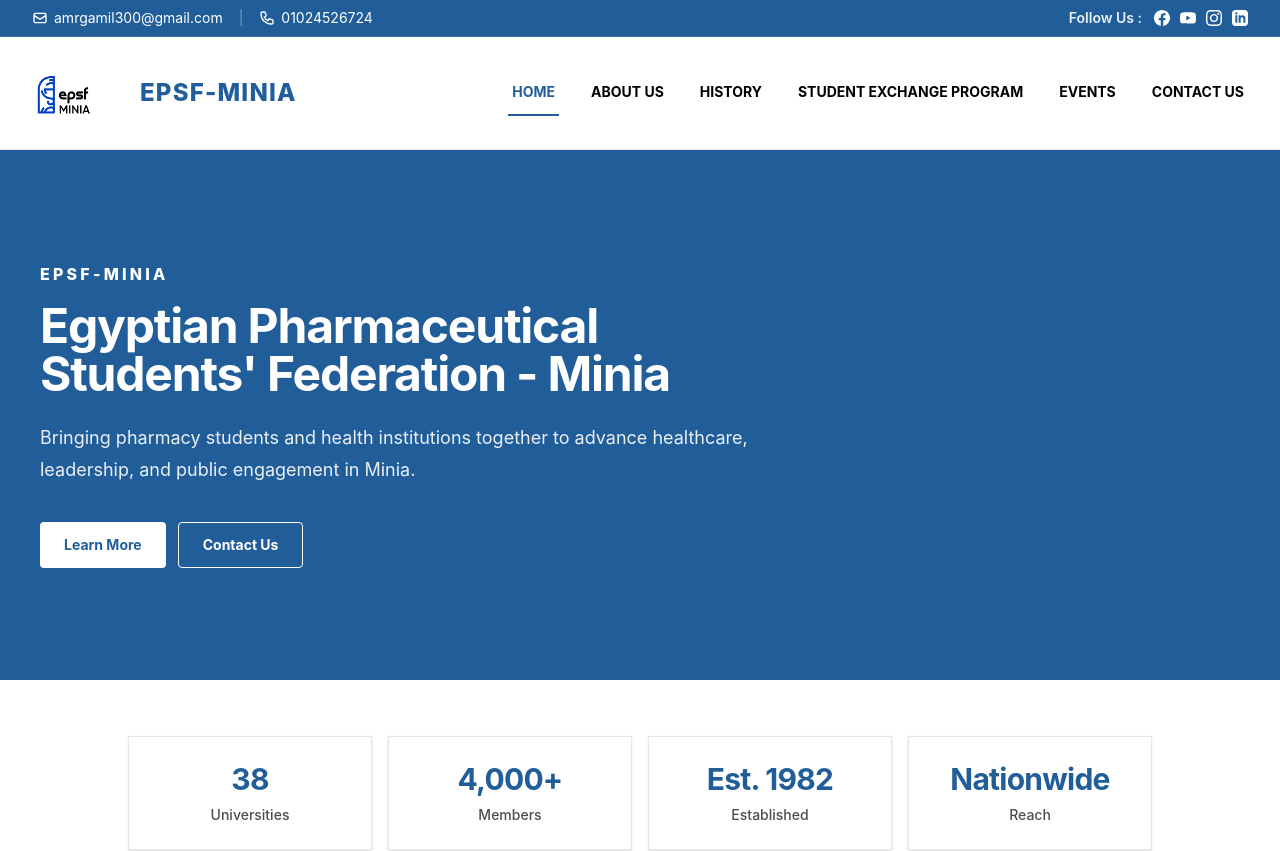
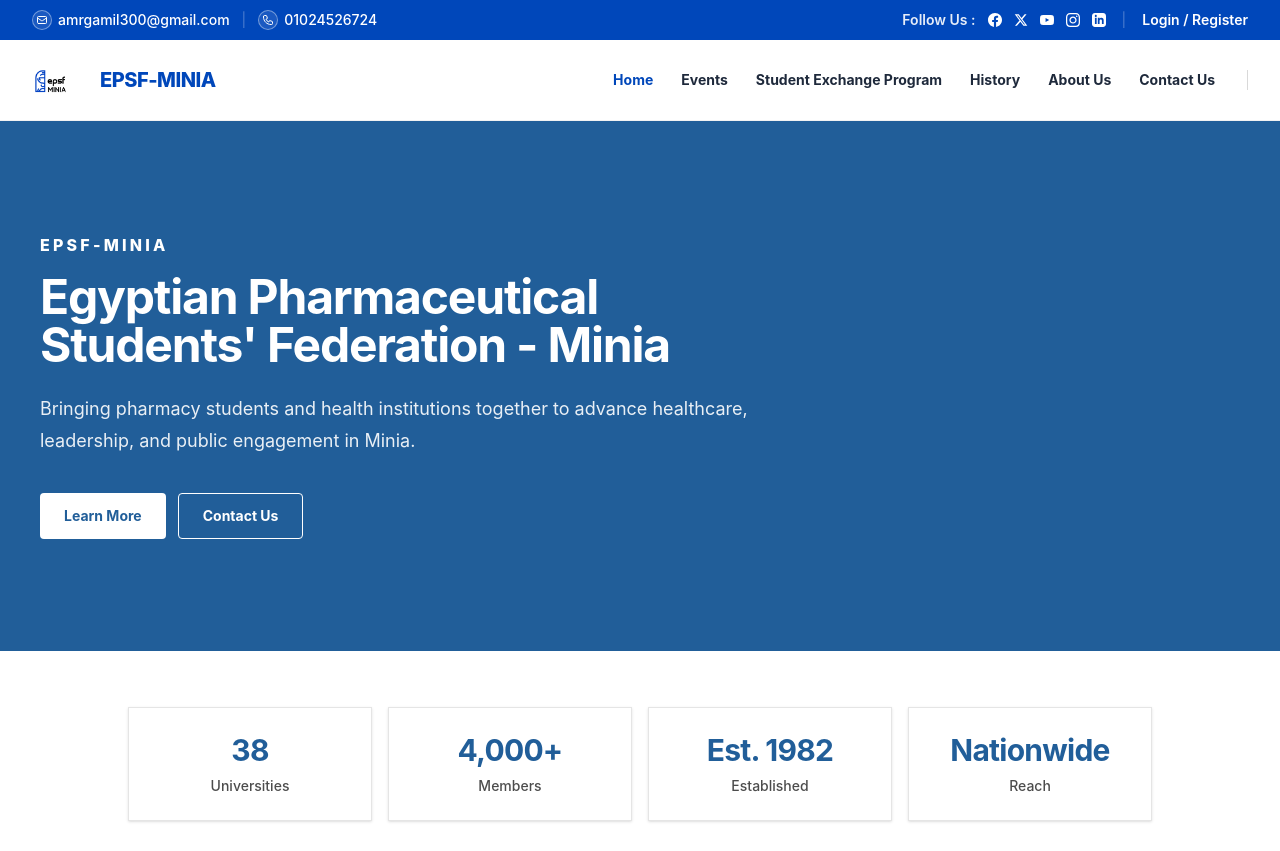
Before and after one commit to kamalalshinawi/epsf-minia, a React (Vite) app: page / in a window 1280 px wide. Shown: the top 851 px of the page. Built offline with nearby package versions, Linux system fonts and the light colour scheme.

Commit message:
style(navbar): match top banner and navbar styling exactly with reference design

```diff
--- a/src/components/Navbar.tsx
+++ b/src/components/Navbar.tsx
@@ -7,10 +7,10 @@
 
 const NAVIGATION_LINKS: NavLink[] = [
   { label: 'Home', path: '/' },
+  { label: 'Events', path: '/events' },
+  { label: 'Student Exchange Program', path: '/student-exchange' },
+  { label: 'History', path: '/history' },
   { label: 'About Us', path: '/about' },
-  { label: 'History', path: '/history' },
-  { label: 'Student Exchange Program', path: '/student-exchange' },
-  { label: 'Events', path: '/events' },
   { label: 'Contact Us', path: '/contact' },
 ]
 
@@ -20,52 +20,71 @@
 
 export const Navbar = ({ organizationName = ORGANIZATION_NAME }: NavbarProps): React.JSX.Element => {
   const [isMenuOpen, setIsMenuOpen] = useState(false)
+
   const linkClassName = ({ isActive }: { isActive: boolean }): string =>
-    `border-b-2 px-1 py-3 text-sm font-bold uppercase transition-colors ${isActive
-      ? 'border-[#215E99] text-[#215E99]'
-      : 'border-transparent text-black hover:border-[#215E99] hover:text-[#215E99]'}`
+    `text-sm font-bold transition-colors ${isActive
+      ? 'text-[#0047ba]'
+      : 'text-[#1e293b] hover:text-[#0047ba]'}`
 
   return (
-    <header className="border-b border-black/10 bg-white shadow-xs">
-      <nav className="mx-auto max-w-7xl px-5 sm:px-6 lg:px-8" aria-label="Primary navigation">
-        <div className="flex min-h-24 items-center justify-between gap-4 py-2">
-          <RouterNavLink to="/" className="flex items-center gap-3 text-[#215E99]" aria-label={`${organizationName} home`}>
+    <header className="border-b border-black/5 bg-white">
+      <nav className="mx-auto max-w-7xl px-4 sm:px-6 lg:px-8" aria-label="Primary navigation">
+        <div className="flex h-20 items-center justify-between gap-4 py-2">
+          {/* Logo & Brand title */}
+          <RouterNavLink to="/" className="flex items-center gap-3" aria-label={`${organizationName} home`}>
             <img
               src={logo}
-              alt="EPSF-MINIA Official Logo"
-              className="h-16 w-16 object-contain sm:h-20 sm:w-20 md:h-24 md:w-24 transition-transform duration-200 hover:scale-105"
+              alt="EPSF Logo"
+              className="h-12 w-auto object-contain sm:h-14 transition-transform duration-200 hover:scale-105"
             />
-            <span className="text-lg font-extrabold uppercase tracking-wider sm:text-xl md:text-2xl text-[#215E99]">
+            <span className="text-lg font-extrabold uppercase tracking-tight text-[#0047ba] sm:text-xl">
               {organizationName}
             </span>
           </RouterNavLink>
 
+          {/* Desktop Navigation Links */}
           <div className="hidden items-center gap-5 lg:flex lg:gap-7">
             {NAVIGATION_LINKS.map(({ label, path }) => (
-              <RouterNavLink key={path} to={path} end={path === '/'} className={linkClassName}>{label}</RouterNavLink>
+              <RouterNavLink key={path} to={path} end={path === '/'} className={linkClassName}>
+                {label}
+              </RouterNavLink>
             ))}
+            {/* Vertical Separator Line matching screenshot */}
+            <span className="h-5 w-px bg-black/15 ml-1" aria-hidden="true" />
           </div>
 
+          {/* Mobile menu toggle */}
           <button
             type="button"
-            className="inline-flex items-center justify-center rounded-sm p-2 text-[#215E99] transition-colors hover:bg-black/5 lg:hidden"
+            className="inline-flex items-center justify-center rounded-md p-2 text-[#0047ba] transition-colors hover:bg-black/5 lg:hidden"
             aria-expanded={isMenuOpen}
             aria-controls="mobile-navigation"
             aria-label={isMenuOpen ? 'Close navigation menu' : 'Open navigation menu'}
             onClick={() => setIsMenuOpen((open) => !open)}
           >
-            <svg className="h-7 w-7" viewBox="0 0 24 24" fill="none" stroke="currentColor" strokeWidth="2" aria-hidden="true">
+            <svg className="h-6 w-6" viewBox="0 0 24 24" fill="none" stroke="currentColor" strokeWidth="2" aria-hidden="true">
               {isMenuOpen ? <path strokeLinecap="round" d="M6 6l12 12M18 6L6 18" /> : <path strokeLinecap="round" d="M4 7h16M4 12h16M4 17h16" />}
             </svg>
           </button>
         </div>
 
+        {/* Mobile Navigation Drawer */}
         {isMenuOpen && (
-          <div id="mobile-navigation" className="border-t border-black/10 py-2 lg:hidden">
+          <div id="mobile-navigation" className="border-t border-black/10 py-3 lg:hidden space-y-1">
             {NAVIGATION_LINKS.map(({ label, path }) => (
-              <RouterNavLink key={path} to={path} end={path === '/'} onClick={() => setIsMenuOpen(false)} className={({ isActive }) =>
-                `block border-l-2 px-4 py-3 text-sm font-bold uppercase transition-colors ${isActive ? 'border-[#215E99] bg-black/5 text-[#215E99]' : 'border-transparent text-black hover:border-[#215E99] hover:bg-black/5 hover:text-[#215E99]'}`
-              }>{label}</RouterNavLink>
+              <RouterNavLink
+                key={path}
+                to={path}
+                end={path === '/'}
+                onClick={() => setIsMenuOpen(false)}
+                className={({ isActive }) =>
+                  `block px-4 py-2.5 text-sm font-bold transition-colors rounded-md ${
+                    isActive ? 'bg-[#0047ba]/10 text-[#0047ba]' : 'text-[#1e293b] hover:bg-black/5 hover:text-[#0047ba]'
+                  }`
+                }
+              >
+                {label}
+              </RouterNavLink>
             ))}
           </div>
         )}
--- a/src/components/TopBanner.tsx
+++ b/src/components/TopBanner.tsx
@@ -1,16 +1,17 @@
 export const TopBanner = (): React.JSX.Element => {
   return (
-    <div className="bg-[#215E99] text-white text-xs sm:text-sm border-b border-white/10">
-      <div className="mx-auto max-w-7xl px-4 sm:px-6 lg:px-8 py-2 flex flex-col sm:flex-row items-center justify-between gap-2">
+    <div className="bg-[#0047ba] text-white text-xs sm:text-sm">
+      <div className="mx-auto max-w-7xl px-4 sm:px-6 lg:px-8 py-2.5 flex flex-col sm:flex-row items-center justify-between gap-2">
         {/* Left side: Contact info */}
-        <div className="flex items-center gap-3 sm:gap-4 flex-wrap justify-center sm:justify-start">
+        <div className="flex items-center gap-2 sm:gap-3 flex-wrap justify-center sm:justify-start">
           <a
             href="mailto:amrgamil300@gmail.com"
             className="flex items-center gap-1.5 hover:opacity-80 transition-opacity"
             aria-label="Email us at amrgamil300@gmail.com"
           >
+            <div className="flex h-5 w-5 items-center justify-center rounded-full border border-white/40 bg-white/10">
               <svg
-              className="w-4 h-4 shrink-0"
+                className="w-3 h-3 text-white"
                 fill="none"
                 stroke="currentColor"
                 viewBox="0 0 24 24"
@@ -23,18 +24,20 @@
                   d="M3 8l7.89 5.26a2 2 0 002.22 0L21 8M5 19h14a2 2 0 002-2V7a2 2 0 00-2-2H5a2 2 0 00-2 2v10a2 2 0 002 2z"
                 />
               </svg>
-            <span>amrgamil300@gmail.com</span>
+            </div>
+            <span className="font-medium text-xs sm:text-sm">amrgamil300@gmail.com</span>
           </a>
 
-          <span className="hidden sm:inline-block text-white/40">|</span>
+          <span className="text-white/30 hidden sm:inline">|</span>
 
           <a
             href="tel:01024526724"
             className="flex items-center gap-1.5 hover:opacity-80 transition-opacity"
             aria-label="Call us at 01024526724"
           >
+            <div className="flex h-5 w-5 items-center justify-center rounded-full border border-white/40 bg-white/10">
               <svg
-              className="w-4 h-4 shrink-0"
+                className="w-3 h-3 text-white"
                 fill="none"
                 stroke="currentColor"
                 viewBox="0 0 24 24"
@@ -47,14 +50,16 @@
                   d="M3 5a2 2 0 012-2h3.28a1 1 0 01.948.684l1.498 4.493a1 1 0 01-.502 1.21l-2.257 1.13a11.042 11.042 0 005.516 5.516l1.13-2.257a1 1 0 011.21-.502l4.493 1.498a1 1 0 01.684.949V19a2 2 0 01-2 2h-1C9.716 21 3 14.284 3 6V5z"
                 />
               </svg>
-            <span>01024526724</span>
+            </div>
+            <span className="font-medium text-xs sm:text-sm">01024526724</span>
           </a>
         </div>
 
-        {/* Right side: Social links */}
+        {/* Right side: Social links & Login / Register */}
+        <div className="flex items-center gap-3 sm:gap-4">
           <div className="flex items-center gap-3">
-          <span className="font-semibold text-white/90">Follow Us :</span>
-          <div className="flex items-center gap-2.5">
+            <span className="font-semibold text-white/90 text-xs sm:text-sm">Follow Us :</span>
+            <div className="flex items-center gap-3">
               {/* Facebook */}
               <a
                 href="https://www.facebook.com/share/19Q68ZnLiT/"
@@ -63,8 +68,21 @@
                 className="hover:opacity-80 transition-opacity"
                 aria-label="EPSF Minia Facebook page"
               >
-              <svg className="w-4 h-4 fill-current" viewBox="0 0 24 24" aria-hidden="true">
+                <svg className="w-3.5 h-3.5 fill-current" viewBox="0 0 24 24" aria-hidden="true">
                   <path d="M24 12.073c0-6.627-5.373-12-12-12s-12 5.373-12 12c0 5.99 4.388 10.954 10.125 11.854v-8.385H7.078v-3.47h3.047V9.43c0-3.007 1.792-4.669 4.533-4.669 1.312 0 2.686.235 2.686.235v2.953H15.83c-1.491 0-1.956.925-1.956 1.874v2.25h3.328l-.532 3.47h-2.796v8.385C19.612 23.027 24 18.062 24 12.073z" />
+                </svg>
+              </a>
+
+              {/* X / Twitter */}
+              <a
+                href="https://x.com/epsfminia"
+                target="_blank"
+                rel="noopener noreferrer"
+                className="hover:opacity-80 transition-opacity"
+                aria-label="EPSF Minia X page"
+              >
+                <svg className="w-3.5 h-3.5 fill-current" viewBox="0 0 24 24" aria-hidden="true">
+                  <path d="M18.244 2.25h3.308l-7.227 8.26 8.502 11.24H16.17l-5.214-6.817L4.99 21.75H1.68l7.73-8.835L1.254 2.25H8.08l4.713 6.231zm-1.161 17.52h1.833L7.084 4.126H5.117z" />
                 </svg>
               </a>
 
@@ -76,7 +94,7 @@
                 className="hover:opacity-80 transition-opacity"
                 aria-label="EPSF Minia YouTube channel"
               >
-              <svg className="w-4 h-4 fill-current" viewBox="0 0 24 24" aria-hidden="true">
+                <svg className="w-3.5 h-3.5 fill-current" viewBox="0 0 24 24" aria-hidden="true">
                   <path d="M23.498 6.186a3.016 3.016 0 0 0-2.122-2.136C19.505 3.545 12 3.545 12 3.545s-7.505 0-9.377.505A3.017 3.017 0 0 0 .502 6.186C0 8.07 0 12 0 12s0 3.93.502 5.814a3.016 3.016 0 0 0 2.122 2.136c1.871.505 9.376.505 9.376.505s7.505 0 9.377-.505a3.015 3.015 0 0 0 2.122-2.136C24 15.93 24 12 24 12s0-3.93-.502-5.814zM9.545 15.568V8.432L15.818 12l-6.273 3.568z" />
                 </svg>
               </a>
@@ -89,7 +107,7 @@
                 className="hover:opacity-80 transition-opacity"
                 aria-label="EPSF Minia Instagram page"
               >
-              <svg className="w-4 h-4 fill-current" viewBox="0 0 24 24" aria-hidden="true">
+                <svg className="w-3.5 h-3.5 fill-current" viewBox="0 0 24 24" aria-hidden="true">
                   <path d="M12 2.163c3.204 0 3.584.012 4.85.07 3.252.148 4.771 1.691 4.919 4.919.058 1.265.069 1.645.069 4.849 0 3.205-.012 3.584-.069 4.849-.149 3.225-1.664 4.771-4.919 4.919-1.266.058-1.644.07-4.85.07-3.204 0-3.584-.012-4.849-.07-3.26-.149-4.771-1.699-4.919-4.92-.058-1.265-.07-1.644-.07-4.849 0-3.204.013-3.583.07-4.849.149-3.227 1.664-4.771 4.919-4.919 1.266-.057 1.645-.069 4.849-.069zm0-2.163c-3.259 0-3.667.014-4.947.072-4.358.2-6.78 2.618-6.98 6.98-.059 1.281-.073 1.689-.073 4.948 0 3.259.014 3.668.072 4.948.2 4.358 2.618 6.78 6.98 6.98 1.281.058 1.689.072 4.948.072 3.259 0 3.668-.014 4.948-.072 4.354-.2 6.782-2.618 6.979-6.98.059-1.28.073-1.689.073-4.948 0-3.259-.014-3.667-.072-4.947-.196-4.354-2.617-6.78-6.979-6.98-1.281-.059-1.69-.073-4.949-.073zm0 5.838c-3.403 0-6.162 2.759-6.162 6.162s2.759 6.163 6.162 6.163 6.162-2.759 6.162-6.163c0-3.403-2.759-6.162-6.162-6.162zm0 10.162c-2.209 0-4-1.79-4-4 0-2.209 1.791-4 4-4s4 1.791 4 4c0 2.21-1.791 4-4 4zm6.406-11.845c-.796 0-1.441.645-1.441 1.44s.645 1.44 1.441 1.44c.795 0 1.439-.645 1.439-1.44s-.644-1.44-1.439-1.44z" />
                 </svg>
               </a>
@@ -102,12 +120,19 @@
                 className="hover:opacity-80 transition-opacity"
                 aria-label="EPSF Minia LinkedIn page"
               >
-              <svg className="w-4 h-4 fill-current" viewBox="0 0 24 24" aria-hidden="true">
+                <svg className="w-3.5 h-3.5 fill-current" viewBox="0 0 24 24" aria-hidden="true">
                   <path d="M19 0h-14c-2.761 0-5 2.239-5 5v14c0 2.761 2.239 5 5 5h14c2.762 0 5-2.239 5-5v-14c0-2.761-2.238-5-5-5zm-11 19h-3v-11h3v11zm-1.5-12.268c-.966 0-1.75-.79-1.75-1.764s.784-1.764 1.75-1.764 1.75.79 1.75 1.764-.783 1.764-1.75 1.764zm13.5 12.268h-3v-5.604c0-3.368-4-3.113-4 0v5.604h-3v-11h3v1.765c1.396-2.586 7-2.777 7 2.476v6.759z" />
                 </svg>
               </a>
             </div>
           </div>
+
+          <span className="text-white/30 hidden sm:inline">|</span>
+
+          <a href="#" className="font-semibold text-xs sm:text-sm hover:underline transition-all">
+            Login / Register
+          </a>
+        </div>
       </div>
     </div>
   )
```
Lines whose indentation alone changed are shown as unchanged.
